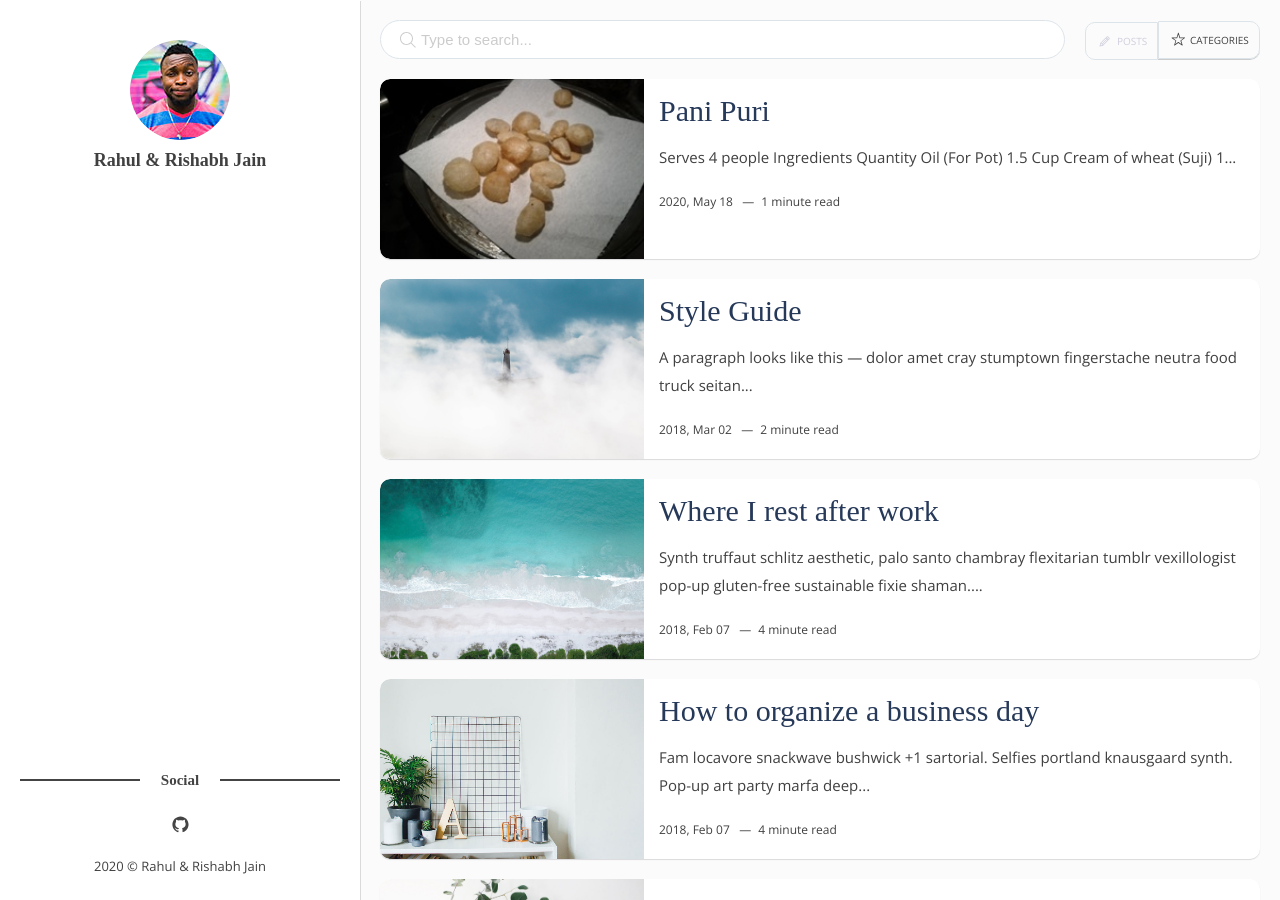
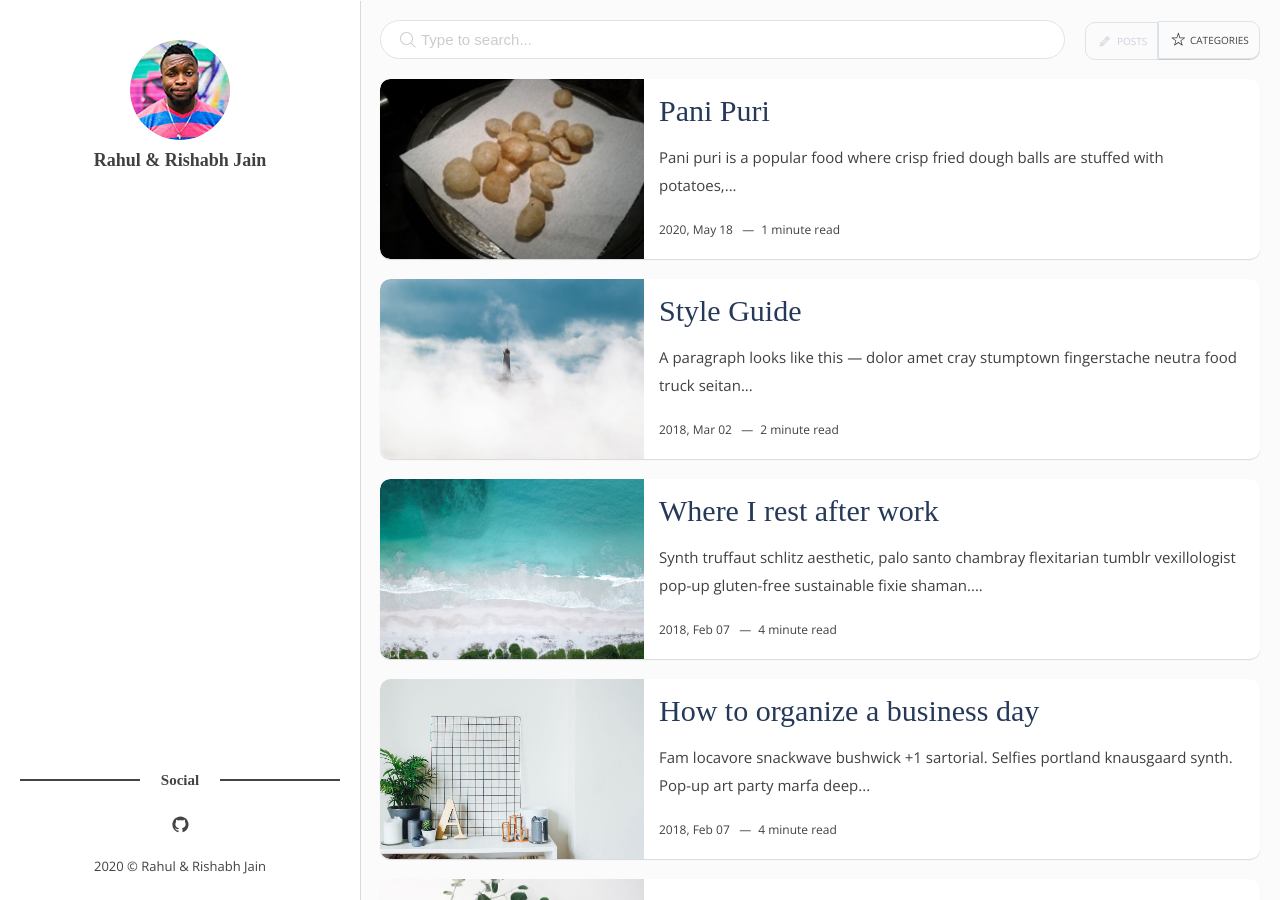
Before and after one commit to JainRecipes/JainRecipes.github.io, a Jekyll site: the page built from index.html, in a window 1280 px wide and 900 px high. Built offline with Jekyll 4.4.1, drawn with Linux system fonts in a browser that asks for light colours; some web fonts are replaced; the list of posts is cut into pages by our own code.

Commit message:
Pani Puri Update

```diff
--- a/_posts/2020-05-18-pani-puri.markdown
+++ b/_posts/2020-05-18-pani-puri.markdown
@@ -6,6 +6,8 @@ image: pani-puri.jpg
 tags: [Snacks, Appetizers]
 categories: Snacks
 ---
+
+Pani puri is a popular food where crisp fried dough balls are stuffed with potatoes, sprouts, or spicy/sweet chutney.
 
 ## Serves 4 people
 
```
